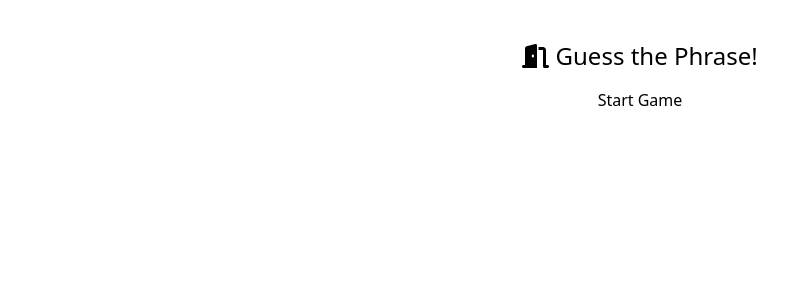
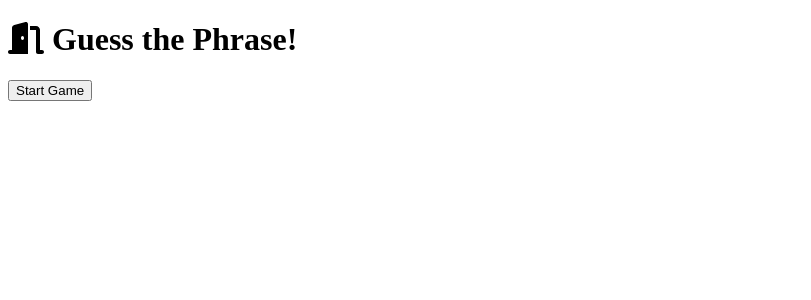
Before and after one commit to AleCiotto/lucky-wheel-game, a React (Vite) app: page / in a window 1280 px wide. Shown: the top 300 px of the page, without its empty margins (0-811 px from the left). Built offline with nearby package versions, Linux system fonts and the light colour scheme.

Commit message:
try to remove tailwind

```diff
--- a/style.css
+++ b/style.css
@@ -1 +1 @@
-@import 'tailwindcss';
+/* @import 'tailwindcss'; */
```
